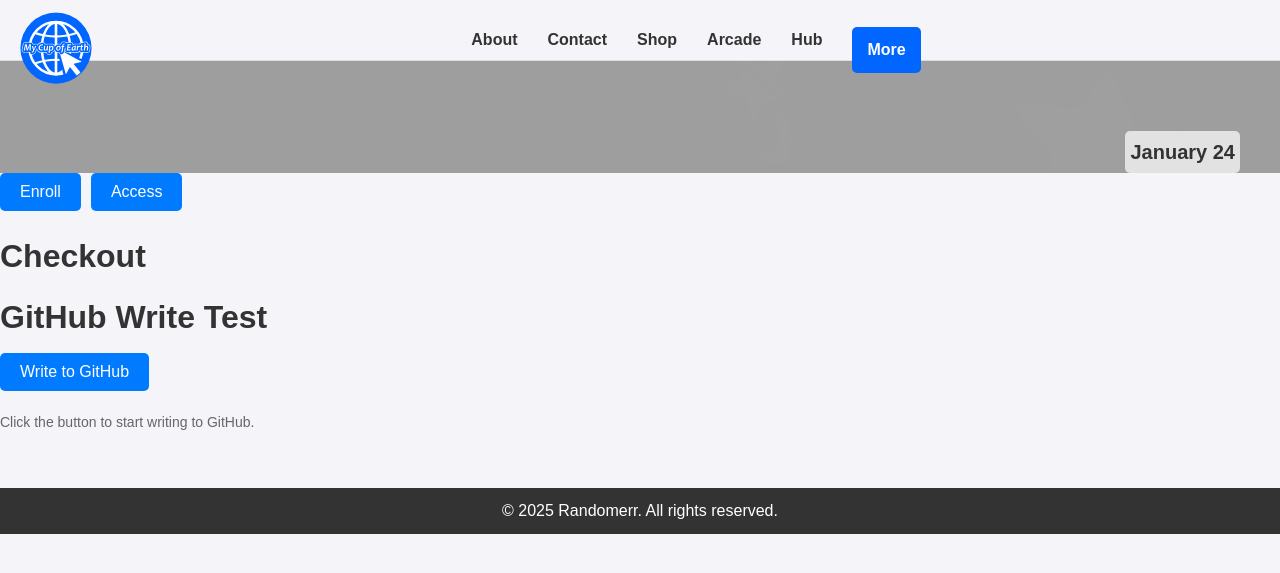
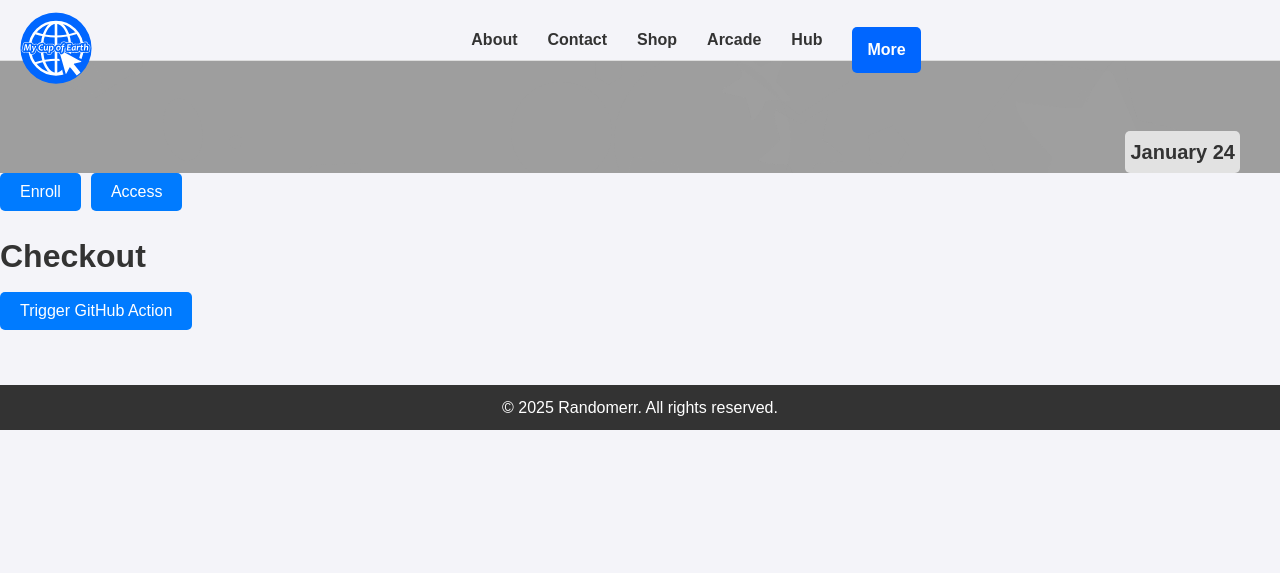
Before and after one commit to m-cochran/Randomerr, a Jekyll site: the page built from test.md, in a window 1280 px wide. Shown: the top 573 px of the page. Built offline with Jekyll 4.4.1, drawn with Linux system fonts in a browser that asks for light colours; some of the changed lines change nothing that is shown.

Commit message:
Update test.md

```diff
--- a/test.md
+++ b/test.md
@@ -39,44 +39,41 @@
     }
   </style>
 
-  <h1>GitHub Write Test</h1>
-  <button id="write-button">Write to GitHub</button>
-  <p id="status">Click the button to start writing to GitHub.</p>
+
+  <button id="trigger-action">Trigger GitHub Action</button>
+
 
 <script>
-  document.getElementById("write-button").addEventListener("click", async () => {
-    const status = document.getElementById("status");
-    status.textContent = "Checking file...";
+document.getElementById('trigger-action').addEventListener('click', function() {
+  // Replace with your repository details
+  const owner = 'm-cochran';
+  const repo = 'Randomerr';
+  const workflowFile = 'write-file.yml'; // The name of the workflow file
 
-    // GitHub details
-    const GITHUB_REPO = "m-cochran/Randomerr"; // Repository
-    const FILE_PATH = "main/orders.json"; // File path
-    const GITHUB_TOKEN = "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"; // Personal Access Token
+  // Replace with your personal access token
+  const token = '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';
 
-    try {
-      // GitHub API URL
-      const url = `https://api.github.com/repos/${GITHUB_REPO}/contents/${FILE_PATH}`;
-
-      // Check if the file exists
-      const getFileResponse = await fetch(url, {
-        headers: {
-          Authorization: `Bearer ${GITHUB_TOKEN}`,
-          Accept: "application/vnd.github.v3+json",
-        },
-      });
-
-      if (getFileResponse.ok) {
-        const fileData = await getFileResponse.json();
-        status.textContent = "File found!";
-        console.log(fileData); // Log the file data for debugging
-      } else {
-        const error = await getFileResponse.json();
-        status.textContent = `Error: ${error.message}`; // Error message
-        console.error("Error fetching file:", error);
-      }
-    } catch (error) {
-      console.error("Request failed:", error);
-      status.textContent = `Error: ${error.message}`;
+  fetch(`https://api.github.com/repos/${owner}/${repo}/actions/workflows/${workflowFile}/dispatches`, {
+    method: 'POST',
+    headers: {
+      'Authorization': `Bearer ${token}`,
+      'Accept': 'application/vnd.github.v3+json',
+      'Content-Type': 'application/json'
+    },
+    body: JSON.stringify({
+      ref: 'main' // Trigger the workflow on the main branch
+    })
+  })
+  .then(response => {
+    if (response.ok) {
+      alert('GitHub Action triggered successfully!');
+    } else {
+      alert('Failed to trigger GitHub Action');
     }
+  })
+  .catch(error => {
+    console.error('Error:', error);
+    alert('Error triggering GitHub Action');
   });
+});
 </script>
```
